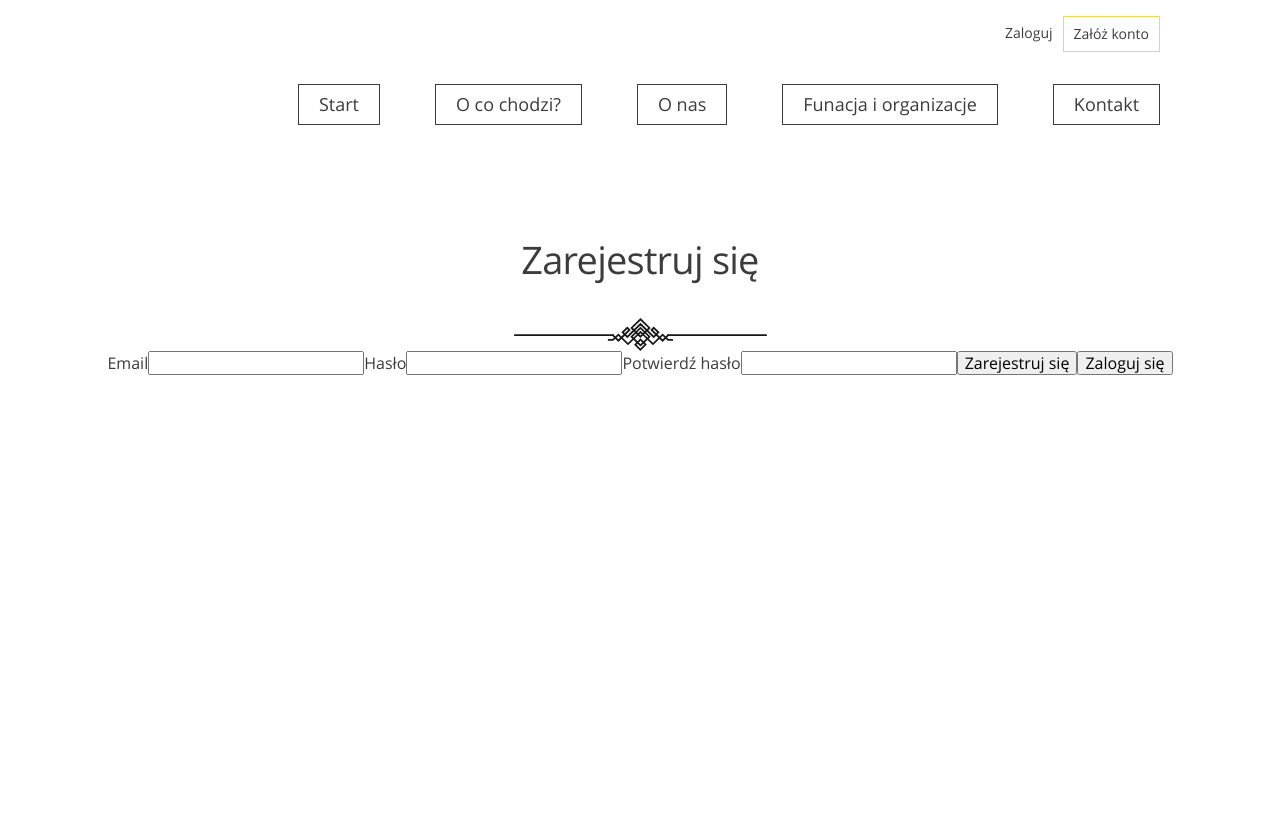
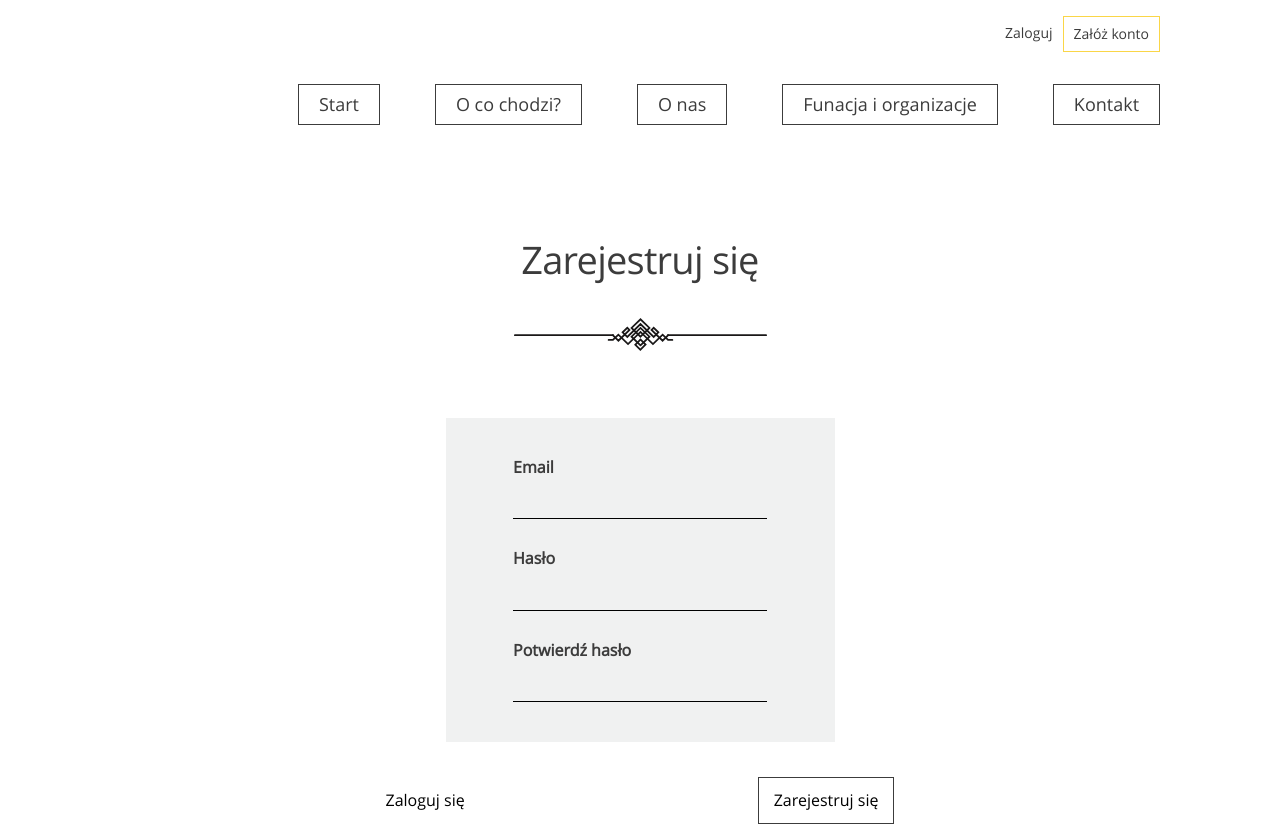
Before and after one commit to Jadude/Donate-Items, a React (Create React App) app: page /register in a window 1280 px wide. Before the commit the page ends 800 px from the top, so only its background shows below. Built offline with nearby package versions, Linux system fonts and the light colour scheme.

Commit message:
register-scss

```diff
--- a/src/components/layout/NotLogged/LogOutHeader.jsx
+++ b/src/components/layout/NotLogged/HomeHeaderLogIn.jsx
@@ -1,6 +1,6 @@
 import React from 'react';
 
-const LogOutHeader = () => {
+const HomeHeaderLogIn = () => {
     return (
         <header className="App-header">
             <div className="App-header-log App-header-log-login">
@@ -22,4 +22,4 @@ const LogOutHeader = () => {
     );
 };
 
-export default LogOutHeader;
+export default HomeHeaderLogIn;
--- a/src/components/routes/Home.jsx
+++ b/src/components/routes/Home.jsx
@@ -3,7 +3,7 @@ import {Element} from 'react-scroll';
 import { auth } from '../../firebase';
 import { onAuthStateChanged } from "firebase/auth";
 
-import Footer from "../layout/NotLogged/Footer";
+import Footer from "../layout/Basic/Footer";
 import HomeStart from "../layout/Home/HomeStart";
 import HomeThreeColumns from "../layout/Home/HomeThreeColumns";
 import HomeFourSteps from "../layout/Home/HomeFourSteps";
@@ -19,12 +19,12 @@ const Home = () => {
     const [user, setUser] = useState(null);
 
     useEffect(() => {
-        // Obserwator stanu logowania
+        // State
         const unsubscribe = onAuthStateChanged(auth, (currentUser) => {
             setUser(currentUser);
         });
 
-        // Czyszczenie obserwatora przy odmontowaniu komponentu
+        // Clean state
         return () => unsubscribe();
     }, []);
 
--- a/src/components/routes/Login.jsx
+++ b/src/components/routes/Login.jsx
@@ -4,7 +4,7 @@ import React, {useState} from 'react';
 import {auth} from '../../firebase';
 import {signInWithEmailAndPassword} from 'firebase/auth';
 // Components
-import LogOutHeader from "../layout/NotLogged/LogOutHeader";
+import HomeHeaderLogIn from "../layout/NotLogged/HomeHeaderLogIn";
 // Assets
 import decoration from '../../assets/icons/Decoration.svg';
 
@@ -34,7 +34,7 @@ const Login = () => {
 
     return (
         <>
-            <LogOutHeader/>
+            <HomeHeaderLogIn/>
             <div className="login">
                 <h2>Zaloguj się</h2>
                 <img src={decoration} alt="decoration"/>
@@ -49,11 +49,12 @@ const Login = () => {
                                onChange={(e) => setPassword(e.target.value)}
                                required/>
                     </section>
-                    <section className="register-buttons">
-                        <button type="button" onClick={() => window.location.href = '/register'}>Załóż konto</button>
-                        <button type="submit">Zaloguj się</button>
-                    </section>
                 </form>
+
+                <section className="register-buttons">
+                    <button type="button" onClick={() => window.location.href = '/register'}>Załóż konto</button>
+                    <button type="submit">Zaloguj się</button>
+                </section>
                 {error && <p className="error-message">{error}</p>}
 
             </div>
--- a/src/components/routes/Register.jsx
+++ b/src/components/routes/Register.jsx
@@ -48,7 +48,8 @@ const Register = () => {
             <div className="login">
                 <h2>Zarejestruj się</h2>
                 <img src={decoration} alt="decoration"/>
-                <form className="register-form" onSubmit={handleRegister}>
+                <form className="login-form" onSubmit={handleRegister}>
+                    <section className="register-inputs">
                         <label>Email</label>
                         <input
                             type="email"
@@ -73,9 +74,12 @@ const Register = () => {
                             onChange={(e) => setConfirmPassword(e.target.value)}
                             required
                         />
+                    </section>
+                </form>
+                <section className="register-buttons">
+                    <button type="button" onClick={() => window.location.href = '/login'}>Zaloguj się</button>
                     <button type="submit">Zarejestruj się</button>
-                    <button type="button" onClick={() => window.location.href = '/login'}>Zaloguj się</button>
-                </form>
+                </section>
                 {error && <p className="error-message">{error}</p>}
                 {success && <p className="success-message">{success}</p>}
             </div>
--- a/src/scss/components/_login.scss
+++ b/src/scss/components/_login.scss
@@ -3,25 +3,34 @@
   flex-direction: column;
   align-items: center;
   padding-top: 200px; // edit
+  & form {
+    padding-top: 67px;
+  }
   & .register-inputs {
     background: $color-login-form;
-    //width: 385px;
-    height: 235px;
     display: flex;
     flex-direction: column;
-    align-items: center;
+    //align-items: center;
     padding: 40px 67.5px;
+    & label {
+      font-weight: bold;
+      padding-top: 30px;
+      &:first-of-type {
+        padding-top: 0;
+      }
+    }
     & input {
       background: transparent;
       border: none;
       border-bottom: 1px solid #000;
-      padding: 5px;
       outline: none;
       font-size: 16px;
       color: $color-black;
-
+      height: 40px;
+      width: 250px;
       &::placeholder {
         color: rgba(0, 0, 0, 0.5);
+
       }
     }
   }
@@ -29,6 +38,8 @@
     padding-top: 35px;
     display: flex;
     justify-content: space-between;
+    gap: 293px;
+
     & button {
       font: normal normal 300 18px/32px Open $font-base;
       letter-spacing: 0;
@@ -42,6 +53,7 @@
       border: 0.75px solid $color-text;
       &:first-of-type {
         border: none;
+        padding: 0;
       }
     }
   }
```
Also changed, not shown: src/components/layout/Basic/Footer.jsx (renamed from src/components/layout/NotLogged/Footer.jsx). Lines whose indentation alone changed are shown as unchanged.
